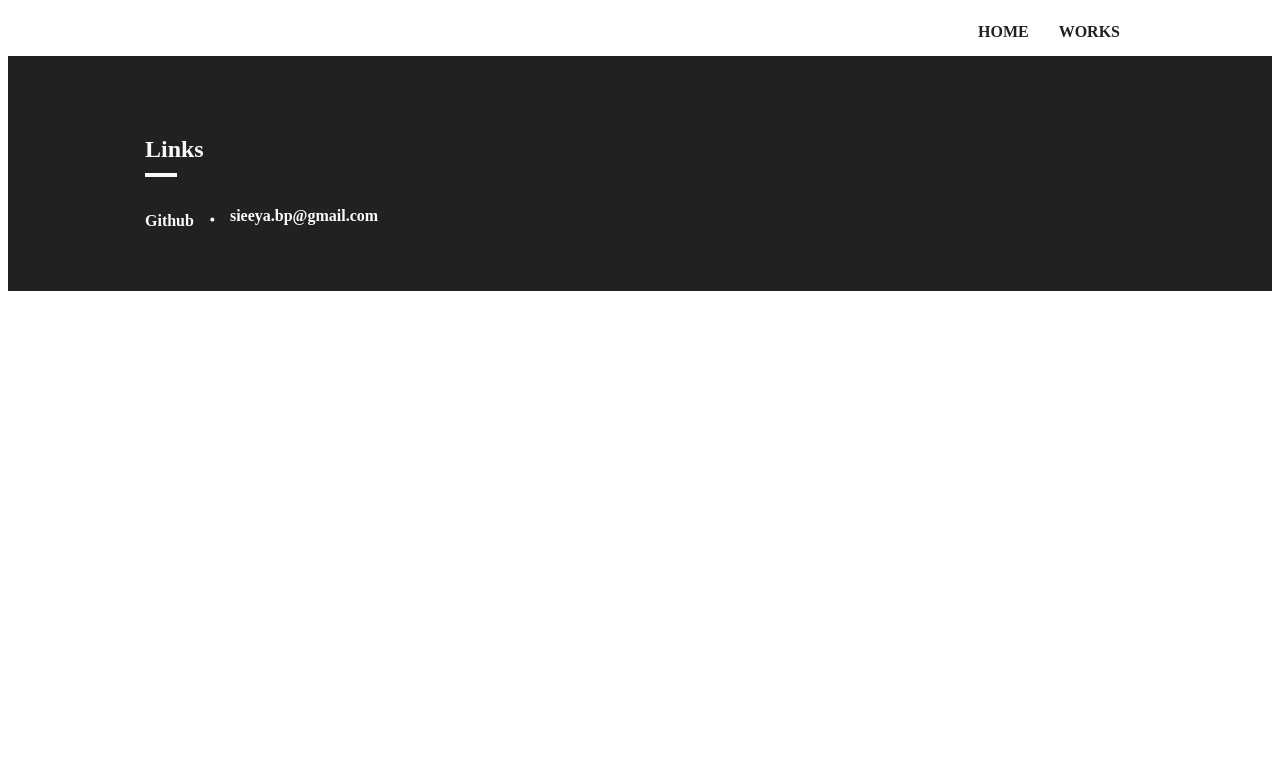
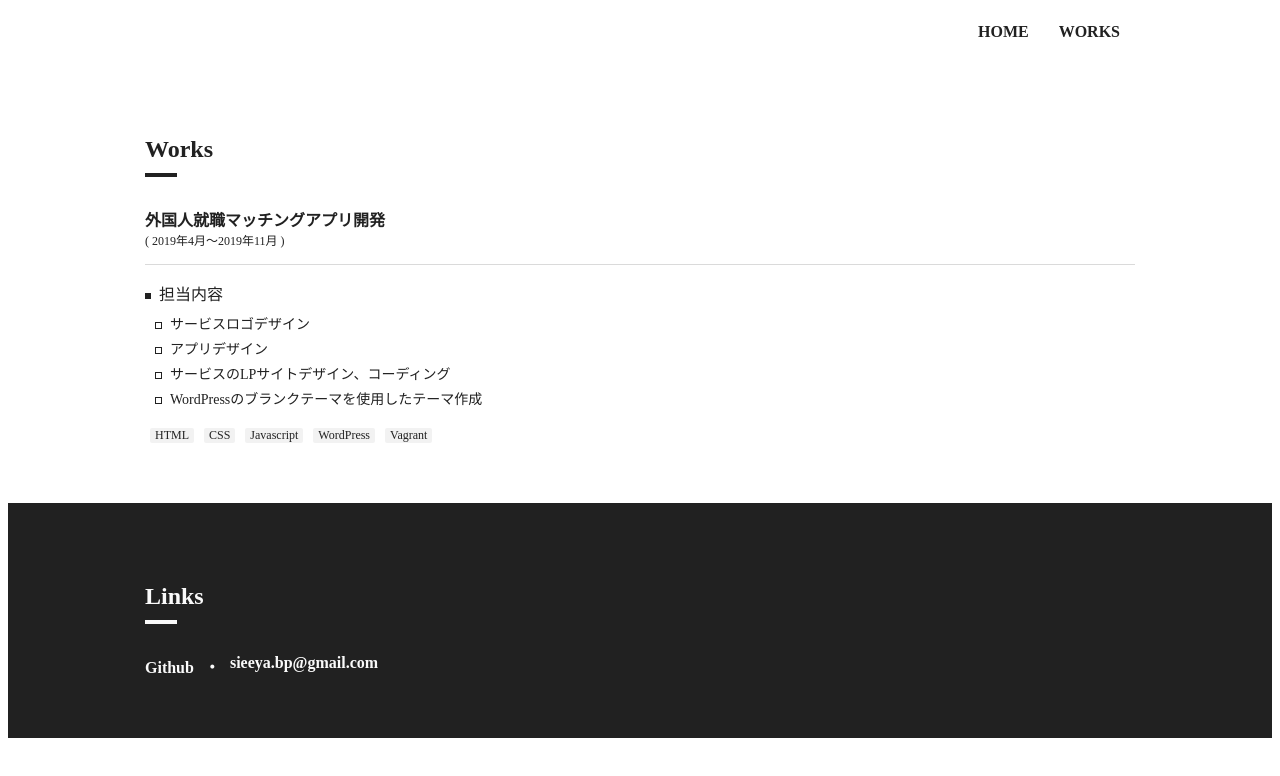
Before and after one commit to curctich/portfolio, a Nuxt app: page /works in a window 1280 px wide. Shown: the top 776 px of the page. Built offline with nearby package versions, Linux system fonts and the light colour scheme.

Commit message:
works/index.vueのスタイルを作成

```diff
--- a/pages/sub-page.vue
+++ /dev/null
@@ -1,14 +0,0 @@
-<template>
-  <div>
-    <p>This page is sub page.</p>
-  </div>
-</template>
-
-<script>
-export default {
-}
-</script>
-
-<style>
-
-</style>
--- /dev/null
+++ b/pages/works/index.vue
@@ -0,0 +1,113 @@
+<template>
+  <section class="works section__area">
+    <div class="inner__main">
+      <h2 class="title--primary">Works</h2>
+
+      <ul class="works__list">
+        <li class="works__list_unit">
+          <h3 class="works__list_title">
+            外国人就職マッチングアプリ開発
+            <span>( 2019年4月〜2019年11月 )</span>
+          </h3>
+          <div class="works__list_content">
+            <p class="text--default">担当内容</p>
+            <ul>
+              <li>サービスロゴデザイン</li>
+              <li>アプリデザイン</li>
+              <li>サービスのLPサイトデザイン、コーディング</li>
+              <li>WordPressのブランクテーマを使用したテーマ作成</li>
+            </ul>
+          </div>
+          <ul class="works__list_info">
+            <li>HTML</li>
+            <li>CSS</li>
+            <li>Javascript</li>
+            <li>WordPress</li>
+            <li>Vagrant</li>
+          </ul>
+        </li>
+
+      </ul>
+    </div>
+  </section>
+</template>
+
+<script>
+export default {
+}
+</script>
+
+<style lang="scss" scoped>
+.works__list_unit {
+  margin-bottom: 40px;
+  &:last-child {
+    margin-bottom: 0;
+  }
+}
+
+.works__list_title {
+  margin-bottom: 15px;
+  font-size: 1.6rem;
+  span {
+    display: block;
+    font-size: 1.2rem;
+    font-weight: normal;
+  }
+  &::after {
+    content: '';
+    display: block;
+    width: 100%;
+    height: 1px;
+    margin-top: 15px;
+    background-color: #dadada;
+  }
+}
+
+.works__list_content {
+  margin-bottom: 20px;
+  p {
+    margin-bottom: 8px;
+    &::before {
+      content: '';
+      display: inline-block;
+      width: 6px;
+      height: 6px;
+      margin-right: 8px;
+      background-color: #212121;
+      vertical-align: middle;
+    }
+  }
+  ul li {
+    padding-left: 10px;
+    margin-bottom: 5px;
+    font-size: 1.4rem;
+    &::before {
+      content: '';
+      display: inline-block;
+      width: 5px;
+      height: 5px;
+      margin-right: 8px;
+      border: 1px solid #212121;
+      background-color: transparent;
+      vertical-align: middle;
+    }
+    &:last-child {
+      margin-bottom: 0;
+    }
+  }
+}
+
+.works__list_info {
+  display: flex;
+  li {
+    margin: 0 5px 0 5px;
+    padding: 0 5px;
+    font-size: 1.2rem;
+    background-color: #f2f2f2;
+    border-radius: 2px;
+    &:last-child {
+      margin-right: 0;
+    }
+  }
+}
+</style>
```
